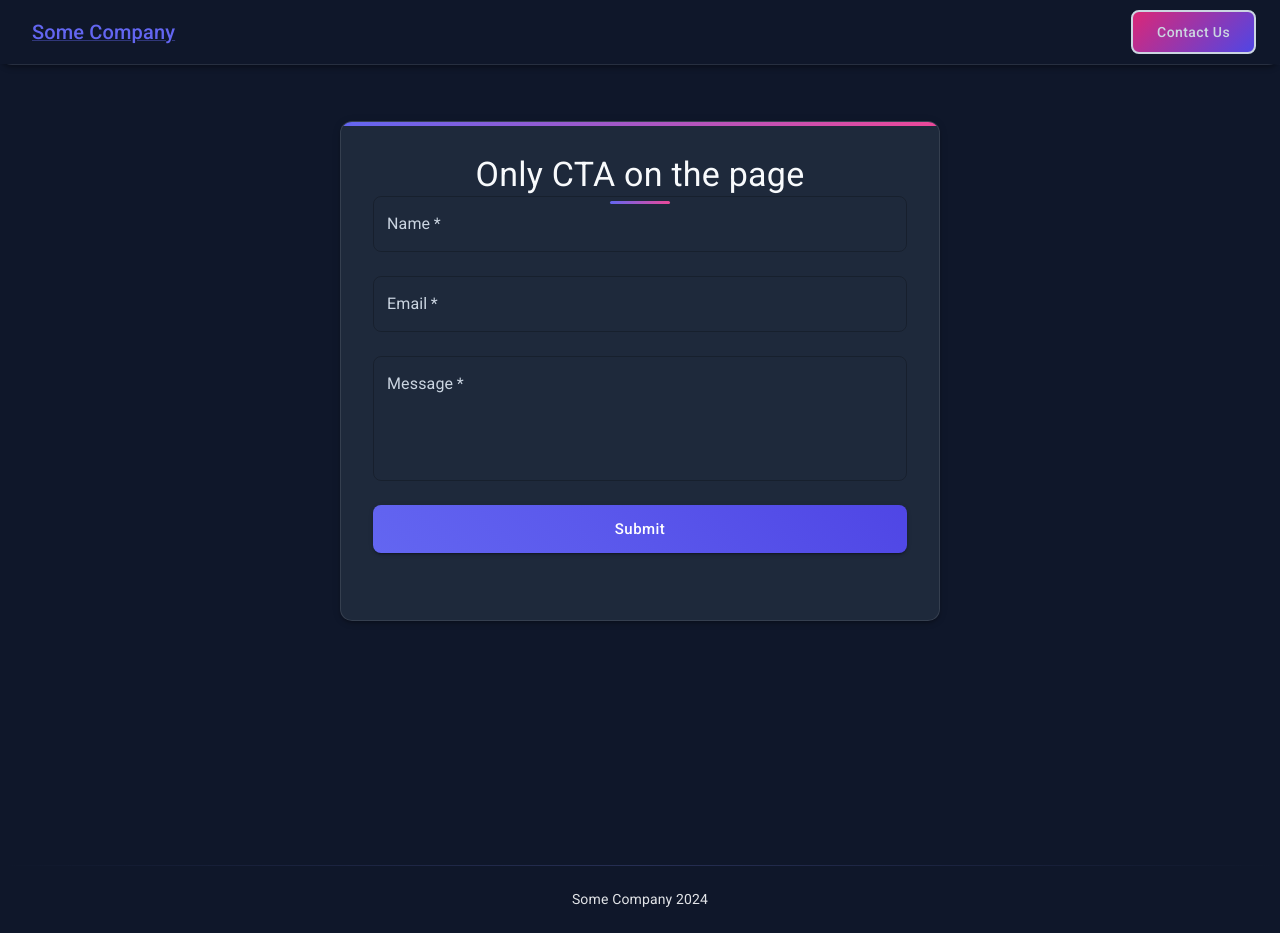
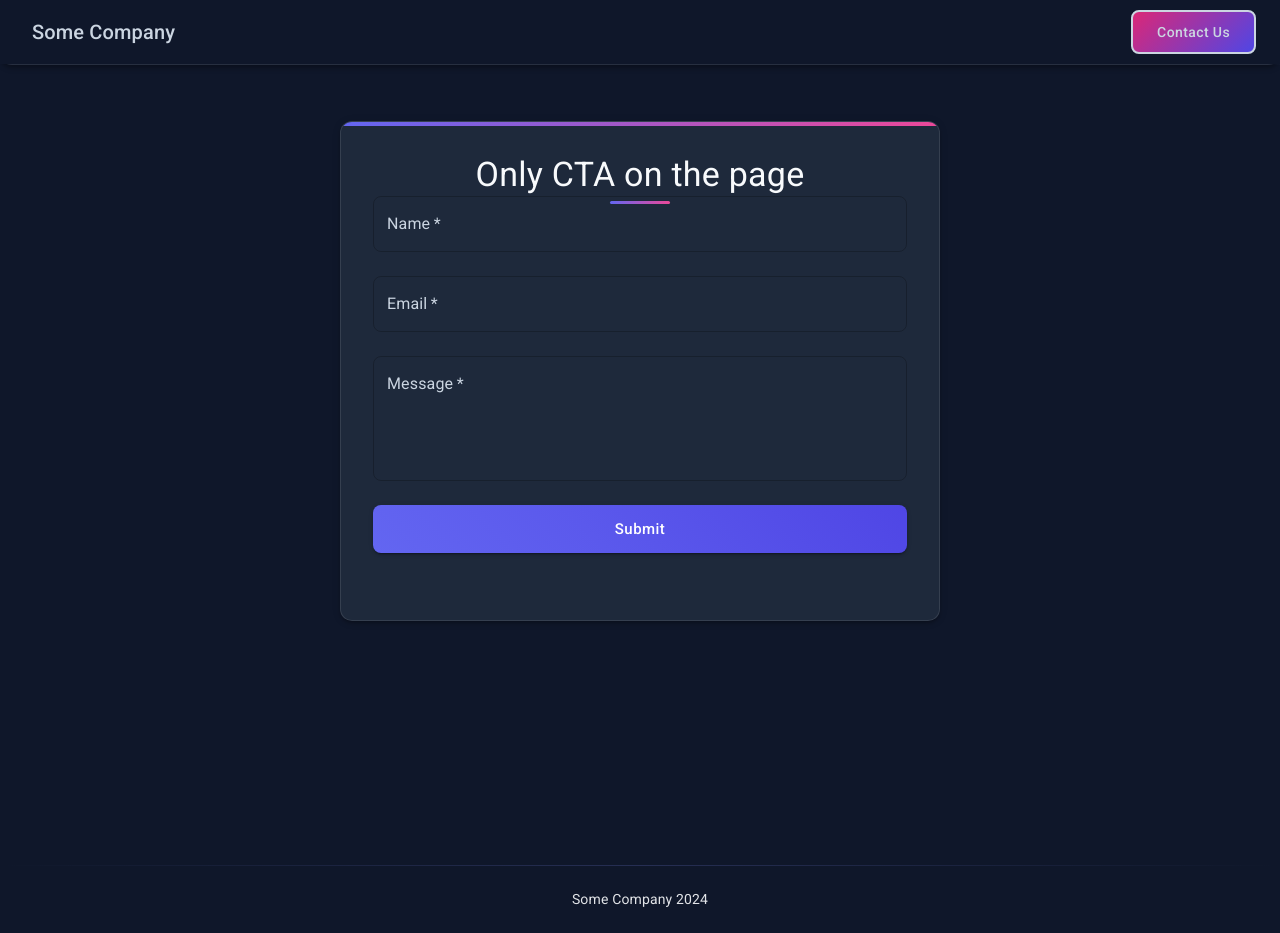
Before and after one commit to TimofeiSkripilev/cadex-assignment-ts, a Next.js app: page /contact in a window 1280 px wide. Built offline with nearby package versions, Linux system fonts and the light colour scheme; no server answers.

Commit message:
css/MUI fix

```diff
--- a/src/components/Header.tsx
+++ b/src/components/Header.tsx
@@ -39,14 +39,17 @@ const NavLinks = styled("div", {
 });
 
 const LogoLink = styled(Link, {
-  color: "$textLight",
-  textDecoration: "none",
-  fontWeight: "$bold",
-  transition: "color 0.2s ease-in-out",
-  padding: "$2",
+  '&.MuiLink-root': {
+    color: "$textLight !important",
+    textDecoration: "none !important",
+    fontWeight: "$bold",
+    transition: "color 0.2s ease-in-out",
+    padding: "$2",
 
-  "&:hover": {
-    color: "$text",
+    "&:hover": {
+      color: "$text !important",
+      textDecoration: "none !important",
+    },
   },
 });
 
```
